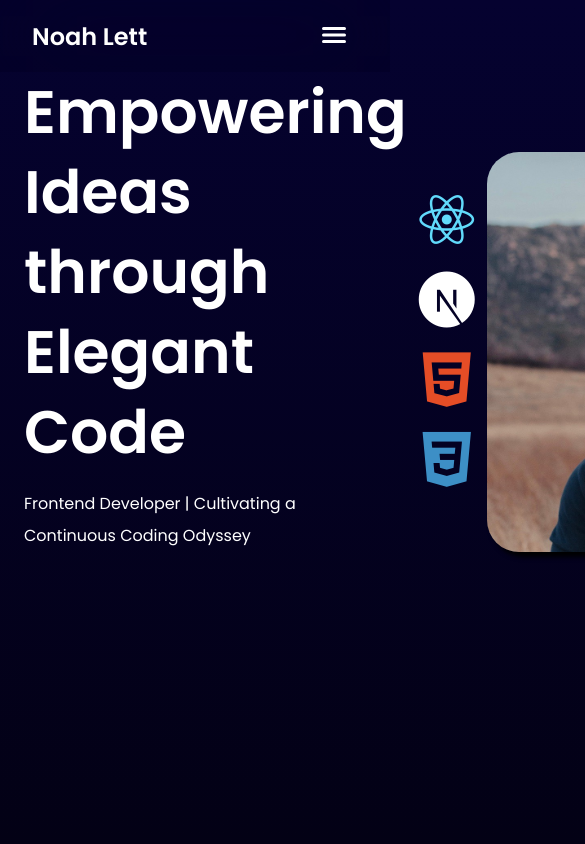
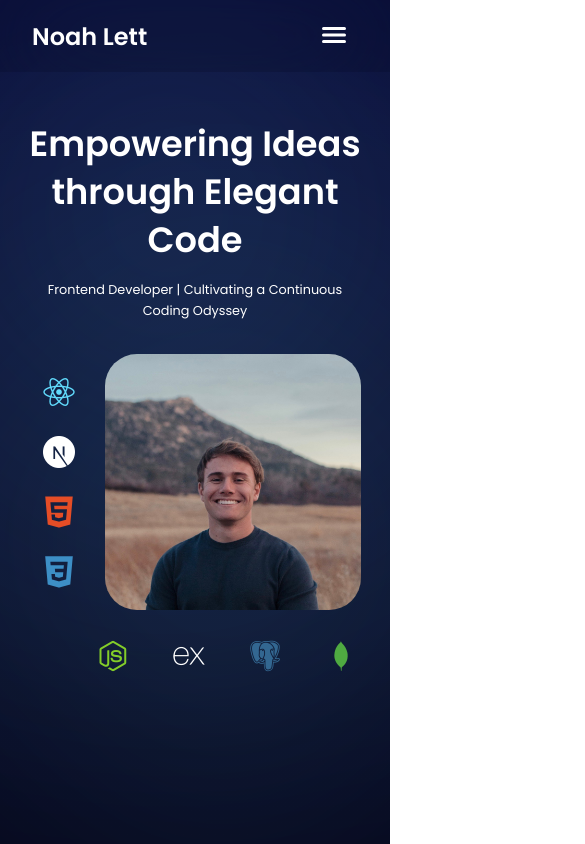
Before and after one commit to NoahLett/my-portfolio, a React (Vite) app: page / in a window 390 px wide. Shown: the top 844 px of the page, 585 px wide, since content can reach past the window. Built offline with nearby package versions, Linux system fonts and the light colour scheme.

Commit message:
Completed breakpoints of hero section

```diff
--- a/src/components/Hero/Hero.css
+++ b/src/components/Hero/Hero.css
@@ -2,6 +2,28 @@
     display: flex;
     align-items: center;
     position: relative;
+}
+
+.hero-container::after,
+.hero-container::before {
+    content: ' ';
+    width: 28.125rem;
+    height: 28.125rem;
+    border-radius: 28.125rem;
+    background-color: #61bfe7;
+    position: absolute;
+    z-index: -1;
+    filter: blur(225px);
+}
+
+.hero-container::after {
+    top: -3rem;
+    left: -5rem;
+}
+
+.hero-container::before {
+    bottom: 2rem;
+    right: 0rem;
 }
 
 .hero-content {
@@ -27,13 +49,13 @@
     display: flex;
     flex-direction: column;
     align-items: center;
-    gap: 2rem;
     margin-top: 5rem;
 }
 
 .hero-img > div > img {
     width: 25rem;
     transition: all 0.2s ease;
+    border-radius: 2rem;
 }
 
 .upper-block {
@@ -46,6 +68,7 @@
 .column {
     display: flex;
     flex-direction: column;
+    margin-right: 1rem;
 }
 
 .row {
@@ -53,9 +76,14 @@
     justify-content: center;
     align-items: center;
     align-content: center;
+    margin-left: 5rem;
+    margin-top: 1rem;
 }
 
 .tech-icon {
+    display: flex;
+    justify-content: center;
+    align-items: center;
     font-size: 3.5rem;
     width: 5rem;
     height: 5rem;
@@ -72,7 +100,100 @@
     transform: translateY(-0.5rem);
 }
 
-.head-shot {
-    border-radius: 2rem;
-    box-shadow: 5px 5px 5px black;
+@media (max-width: 1025px) {
+    .hero-content h2 {
+        font-size: 3rem;
+        line-height: 4rem;
+    }
+
+    .hero-content p {
+        font-size: 0.9rem;
+        line-height: 1.6rem;
+    }
+
+    .hero-img > div > img {
+        width: 20rem;
+    }
+
+    .tech-icon {
+        width: 4rem;
+        height: 4rem;
+        font-size: 3rem;
+    }
 }
+
+@media (max-width: 768px) {
+    .hero-container {
+        flex-direction: column;
+    }
+
+    .hero-img {
+        margin: 2rem 0 2rem 0;
+    }
+
+    .hero-container h2 {
+        margin-top: 3rem;
+    }
+
+    .hero-content h2,
+    .hero-content p {
+        width: auto;
+        text-align: center;
+    }
+
+    .hero-container::after,
+    .hero-container::before {
+        content: ' ';
+        width: 18rem;
+        height: 18rem;
+    }
+
+    .hero-container::after {
+        top: 0rem;
+        left: 0rem;
+    }
+
+    .hero-container::before {
+        bottom: 2rem;
+        right: 0rem;
+    }
+}
+
+@media (max-width: 600px) {
+    .hero-container h2 {
+        font-size: 2.2rem;
+        line-height: 3rem;
+    }
+
+    .hero-content p {
+        font-size: 0.8rem;
+        line-height: 1.3rem;
+    }
+
+    .hero-img {
+        gap: 1rem;
+    }
+
+    .hero-img > div {
+        gap: 1rem;
+    }
+
+    .hero-img > div > img {
+        width: 16rem;
+    }
+
+    .row {
+        margin-top: 0;
+        margin-right: 1rem;
+    }
+
+    .column {
+        margin-right: 0;
+    }
+
+    .tech-icon {
+        width: 3.75rem;
+        height: 3.75rem;
+        font-size: 2rem;
+    }
+}
--- a/src/components/Hero/Hero.jsx
+++ b/src/components/Hero/Hero.jsx
@@ -26,7 +26,8 @@ const Hero = () => {
               </div>
             </div>
             <img className='head-shot' src='src/assets/images/Julian-47-2.jpeg' alt='Head Shot' />
-            <div className='row'>
+          </div>
+          <div className='row'>
               <div className='tech-icon'>
                 <i className="devicon-nodejs-plain colored"></i>
               </div>
@@ -41,7 +42,6 @@ const Hero = () => {
               </div>
             </div>
           </div>
-          </div>
     </section>
   )
 }
```
